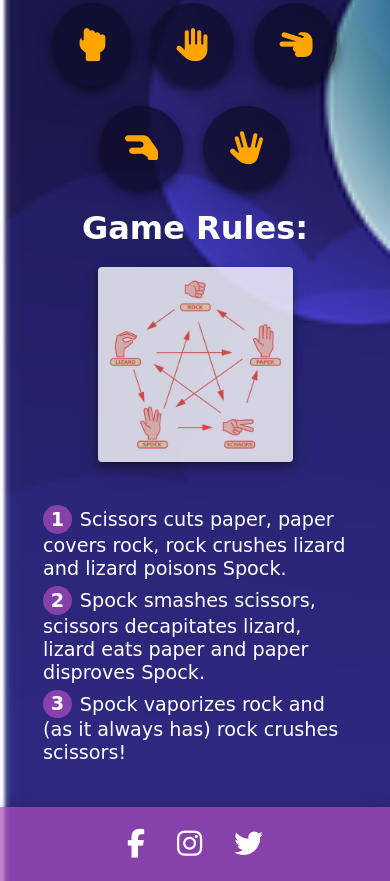
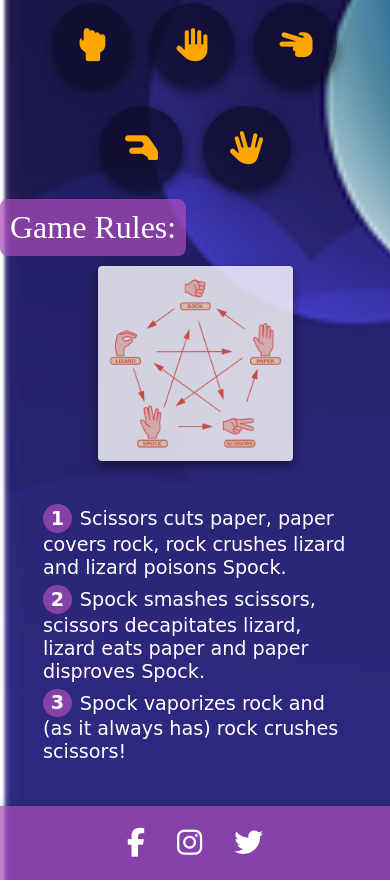
Before and after one commit to CaraMcAvinchey/rock-paper-scissors, a plain HTML site: page index.html in a window 390 px wide. Shown: the part 993-1874 px from the top of the page. Drawn offline with Linux system fonts and the light colour scheme; a web font is replaced by a local one.

Commit message:
Add toggle hide/show button to game rules

```diff
--- a/assets/css/style.css
+++ b/assets/css/style.css
@@ -119,24 +119,17 @@ button:hover {
     transform: scale(1.2);
 }
 
-.game-rules h2 {
-    text-align: center;
+/* game rules */
+
+.toggle-button {
+    font-family: 'ZCOOL QingKe HuangYou';
+    background: rgba(173, 76, 189, .7);
+    color: white;
+    font-size: 200%;
+    padding: 10px;
+    border-radius: 8px;
+    box-shadow: 0 0 1px 0 rgb(0 0 0 / 25%);
 }
-
-/* reload game button */
-
-.reload {
-    display: none;
-    margin-top: 2rem;
-    padding: 1rem;
-    background: orange;
-    outline: none;
-    border: none;
-    border-radius: 10px;
-    cursor: pointer;
-}
-
-/* game rules */
 
 img {
     max-width: 100%;
--- a/assets/js/script.js
+++ b/assets/js/script.js
@@ -1,4 +1,4 @@
-// This game was built using code from Mehdi Aoussiad from: https: //javascript.plainenglish.io/building-a-rock-paper-scissors-game-with-javascript-bce23d39509d
+// This game was built with the help of source code from Mehdi Aoussiad: https: //javascript.plainenglish.io/building-a-rock-paper-scissors-game-with-javascript-bce23d39509d
 
 // Setting the scores and selecting the HTML elements.
 let computerScore = 1;
@@ -60,22 +60,22 @@ const game = () => {
                 pScore.innerHTML = playerScore;
                 playerScore++;
                 text.innerHTML = "It's a win! ";
-            // Player rock beats computer lizard (done)
+            // Player rock beats computer lizard
             } else if (showIcon.className === randomClasses[0] && computerShowIcon.className === randomClasses[3]) {
                 pScore.innerHTML = playerScore;
                 playerScore++;
                 text.innerHTML = "It's a win! ";
-            // Player lizard loses to computer rock (done)
+            // Player lizard loses to computer rock
             } else if (showIcon.className === randomClasses[3] && computerShowIcon.className === randomClasses[0]) {
                 cScore.innerHTML = computerScore;
                 computerScore++;
                 text.innerHTML = "You lost! ";
-            // Player lizard beats computer spock (done)
+            // Player lizard beats computer spock
             } else if (showIcon.className === randomClasses[3] && computerShowIcon.className === randomClasses[4]) {
                 pScore.innerHTML = playerScore;
                 playerScore++;
                 text.innerHTML = "It's a win! ";
-            // Player spock loses to computer lizard (done)
+            // Player spock loses to computer lizard
             }  else if (showIcon.className === randomClasses[4] && computerShowIcon.className === randomClasses[3]) {
                 cScore.innerHTML = computerScore;
                 computerScore++;
@@ -137,4 +137,12 @@ const game = () => {
 // To call the function.
 game();
 
-// This function contains all the game logic.
+// Toggle hide and show the game rules
+function myFunction() {
+    var x = document.getElementById("toggle-hide-show");
+    if (x.style.display === "none") {
+      x.style.display = "block";
+    } else {
+      x.style.display = "none";
+    }
+  }
--- a/index.html
+++ b/index.html
@@ -52,15 +52,18 @@
 
     <!--game rules -->
     <section class="game-rules">
-        <h2>Game Rules:</h2>
+        <button class="toggle-button" onclick="myFunction()">Game Rules:</button>
+        <div id="toggle-hide-show">
             <img src="assets/images/game-rules.png" alt="Illustration of the game rules.">
             <div class="game-rules-text">
                 <ol>
                     <li>Scissors cuts paper, paper covers rock, rock crushes lizard and lizard poisons Spock.</li>
-                <li>Spock smashes scissors, scissors decapitates lizard, lizard eats paper and paper disproves Spock.
+                    <li>Spock smashes scissors, scissors decapitates lizard, lizard eats paper and paper disproves
+                        Spock.
                     </li>
                     <li>Spock vaporizes rock and (as it always has) rock crushes scissors!</li>
                 </ol>
+            </div>
         </div>
     </section>
 
```
Lines whose indentation alone changed are shown as unchanged.
